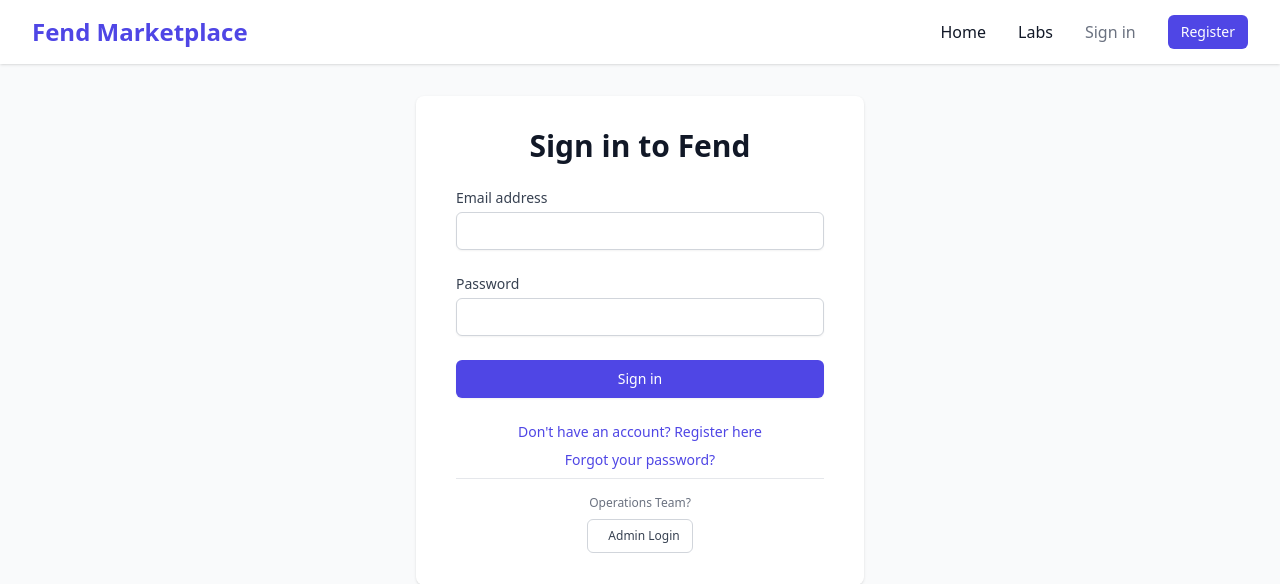
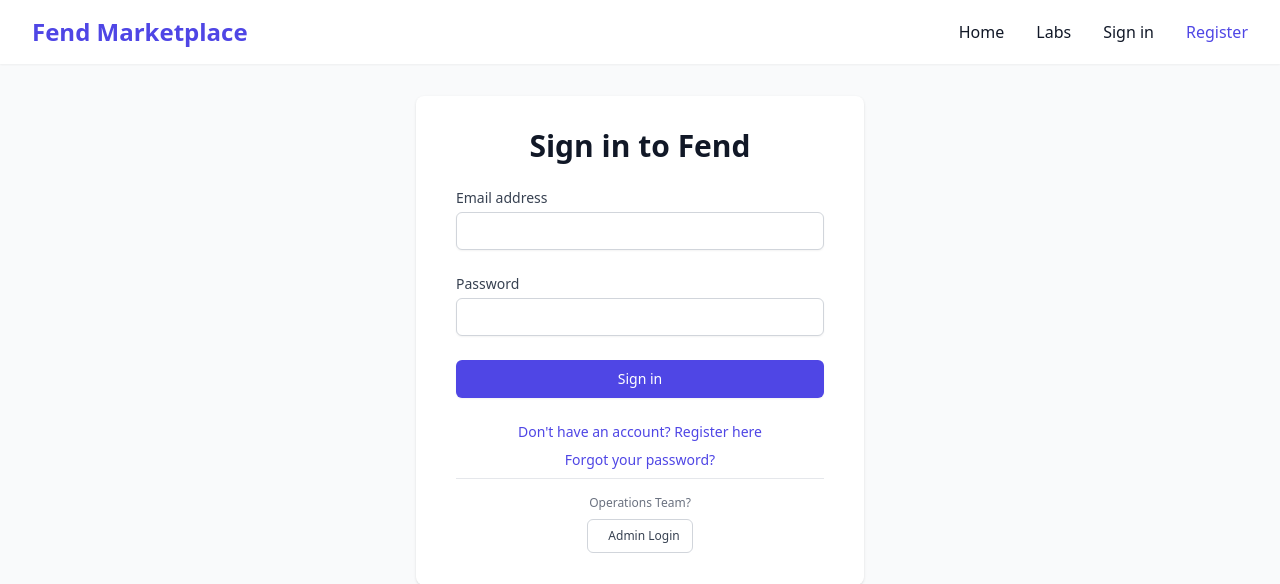
Before and after one commit to sameerhimati/fend-marketplace, a Django app: page /organizations/login/?next=/organizations/admin/featured/ in a window 1280 px wide. Shown: the top 584 px of the page. Run offline with Django 5.2, Linux system fonts and the light colour scheme; parts of the project's set-up code (start-up, migrations or seed data) failed here and were passed over; some libraries are stand-ins or nearby versions.

Commit message:
Fix marketplace navigation UI consistency across entire ecosystem
MAJOR UI/UX CONSISTENCY FIX:
- Replace old Django navigation structure with modern static site layout
- Update ALL navigation states: landing, authenticated, admin, subscription, payment
- Change from nested div structure to clean header > nav > ul > li pattern
- Add consistent sticky positioning and shadow-sm styling
- Use space-x-8 navigation spacing matching fend.ai and labs.fend.ai
- Implement proper mobile menu structure across all states
- Fix HTML semantic structure with proper header/nav tag hierarchy

CONSISTENT DESIGN ELEMENTS:
- All navigations now use: bg-white shadow-sm sticky top-0 z-50
- Uniform spacing: max-w-7xl mx-auto px-4 sm:px-6 lg:px-8 h-16
- Standard flex layout: flex justify-between items-center
- Matching typography and hover states across ecosystem

NAVIGATION STATES UPDATED:
✅ Landing/unauthenticated users
✅ Authenticated users with active subscription
✅ Admin navigation
✅ Subscription management pages
✅ Payment/registration pages
✅ Minimal approval pending state

Now marketplace.fend.ai navigation matches fend.ai and labs.fend.ai perfectly!

🤖 Generated with [Claude Code](https://claude.ai/code)

Co-Authored-By: Claude <noreply@anthropic.com>

```diff
--- a/templates/base.html
+++ b/templates/base.html
@@ -62,55 +62,46 @@
 
     {% if request.ui_state == 'minimal' %}
         <!-- Minimal header for pending approval -->
-        <div class="bg-white shadow">
-            <div class="max-w-7xl mx-auto px-4 sm:px-6 lg:px-8">
-                <div class="flex justify-center h-16">
-                    <div class="flex-shrink-0 flex items-center">
+        <header class="bg-white shadow-sm sticky top-0 z-50">
+            <nav class="max-w-7xl mx-auto px-4 sm:px-6 lg:px-8 h-16 flex justify-center items-center">
                 <span class="text-2xl font-bold text-indigo-600">Fend Marketplace</span>
-                    </div>
-                </div>
-            </div>
-        </div>
+            </nav>
+        </header>
 
     {% elif request.ui_state == 'admin' %}
     <!-- Admin navigation -->
-    <nav class="bg-white shadow">
-        <div class="max-w-7xl mx-auto px-4 sm:px-6 lg:px-8">
-            <div class="flex justify-between h-16">
-                <div class="flex">
-                    <div class="flex-shrink-0 flex items-center">
+    <header class="bg-white shadow-sm sticky top-0 z-50">
+        <nav class="max-w-7xl mx-auto px-4 sm:px-6 lg:px-8 h-16 flex justify-between items-center">
                 <a href="{% url 'admin:index' %}" class="text-2xl font-bold text-indigo-600">Fend Marketplace Admin</a>
-                    </div>
-                    <div class="hidden md:ml-6 md:flex md:space-x-8">
-                        <a href="{% url 'admin:index' %}"
-                            class="{% if request.resolver_match.url_name == 'index' %}border-indigo-500 text-gray-900{% else %}border-transparent text-gray-500 hover:text-gray-700 hover:border-gray-300{% endif %} inline-flex items-center px-1 pt-1 border-b-2 text-sm font-medium">
+
+                <ul class="nav-links hidden md:flex space-x-8 items-center">
+                    <li><a href="{% url 'admin:index' %}"
+                        class="{% if request.resolver_match.url_name == 'index' %}text-indigo-600{% else %}text-gray-900 hover:text-indigo-600{% endif %} font-medium transition-colors">
                         Dashboard
-                        </a>
-                        <a href="{% url 'admin:pending_approvals' %}"
-                            class="{% if 'approval' in request.resolver_match.url_name %}border-indigo-500 text-gray-900{% else %}border-transparent text-gray-500 hover:text-gray-700 hover:border-gray-300{% endif %} inline-flex items-center px-1 pt-1 border-b-2 text-sm font-medium">
+                    </a></li>
+                    <li><a href="{% url 'admin:pending_approvals' %}"
+                        class="{% if 'approval' in request.resolver_match.url_name %}text-indigo-600{% else %}text-gray-900 hover:text-indigo-600{% endif %} font-medium transition-colors">
                         Organizations
                         {% if pending_approvals_count > 0 %}
                             <span class="ml-2 bg-red-100 text-red-800 text-xs font-medium px-2.5 py-0.5 rounded-full">{{ pending_approvals_count }}</span>
                         {% endif %}
-                        </a>
-                        <a href="{% url 'pilots:admin_verify_pilots' %}"
-                            class="{% if 'pilot' in request.resolver_match.url_name and 'verify' in request.resolver_match.url_name %}border-indigo-500 text-gray-900{% else %}border-transparent text-gray-500 hover:text-gray-700 hover:border-gray-300{% endif %} inline-flex items-center px-1 pt-1 border-b-2 text-sm font-medium">
+                    </a></li>
+                    <li><a href="{% url 'pilots:admin_verify_pilots' %}"
+                        class="{% if 'pilot' in request.resolver_match.url_name and 'verify' in request.resolver_match.url_name %}text-indigo-600{% else %}text-gray-900 hover:text-indigo-600{% endif %} font-medium transition-colors">
                         Pilots
                         {% if pilot_count_pending > 0 %}
                             <span class="ml-2 bg-red-100 text-red-800 text-xs font-medium px-2.5 py-0.5 rounded-full">{{ pilot_count_pending }}</span>
                         {% endif %}
-                        </a>
-                        <a href="{% url 'payments:admin_payment_dashboard' %}"
-                            class="{% if 'payment' in request.resolver_match.url_name %}border-indigo-500 text-gray-900{% else %}border-transparent text-gray-500 hover:text-gray-700 hover:border-gray-300{% endif %} inline-flex items-center px-1 pt-1 border-b-2 text-sm font-medium">
+                    </a></li>
+                    <li><a href="{% url 'payments:admin_payment_dashboard' %}"
+                        class="{% if 'payment' in request.resolver_match.url_name %}text-indigo-600{% else %}text-gray-900 hover:text-indigo-600{% endif %} font-medium transition-colors">
                         Payments
                         {% if payment_stats.pending_count > 0 %}
                             <span class="ml-2 bg-red-100 text-red-800 text-xs font-medium px-2.5 py-0.5 rounded-full">{{ payment_stats.pending_count }}</span>
                         {% endif %}
-                        </a>
-                    </div>
-                </div>
-                <div class="flex items-center">
-                    <div class="ml-3 relative">
+                    </a></li>
+                </ul>
+
                 <div class="flex items-center space-x-4">
                     <div class="relative">
                                 <button type="button" id="user-menu-button" class="text-gray-700 flex items-center space-x-2">
@@ -138,22 +129,16 @@
                         </div>
                     </div>
                 </div>
-            </div>
-        </div>
             </nav>
+        </header>
 
     {% elif request.ui_state == 'subscription' %}
         <!-- Header for subscription pages -->
-        <nav class="bg-white shadow">
-            <div class="max-w-7xl mx-auto px-4 sm:px-6 lg:px-8">
-                <div class="flex justify-between h-16">
-                    <div class="flex-shrink-0 flex items-center">
+        <header class="bg-white shadow-sm sticky top-0 z-50">
+            <nav class="max-w-7xl mx-auto px-4 sm:px-6 lg:px-8 h-16 flex justify-between items-center">
                 <span class="text-2xl font-bold text-indigo-600 cursor-default">Fend Marketplace</span>
-                    </div>
 
                 <!-- Logout option -->
-                    <div class="flex items-center">
-                        <div class="ml-3 relative">
                 <div class="flex items-center space-x-4">
                     <div class="relative">
                                     <button type="button" id="user-menu-button" class="text-gray-700 flex items-center space-x-2">
@@ -190,61 +175,50 @@
                         </div>
                     </div>
                 </div>
-            </div>
             </nav>
+        </header>
     {% elif request.ui_state == 'landing' %}
         <!-- Landing page or unauthenticated user gets minimal header -->
-        <nav class="bg-white shadow">
-            <div class="max-w-7xl mx-auto px-4 sm:px-6 lg:px-8">
-                <div class="flex justify-between h-16">
-                    <div class="flex-shrink-0 flex items-center">
+        <header class="bg-white shadow-sm sticky top-0 z-50">
+            <nav class="max-w-7xl mx-auto px-4 sm:px-6 lg:px-8 h-16 flex justify-between items-center">
                 <a href="/" class="text-2xl font-bold text-indigo-600">Fend Marketplace</a>
-                    </div>
 
                 <!-- Desktop Menu -->
-                    <div class="hidden md:flex items-center space-x-8">
-                        <a href="https://fend.ai/" class="text-gray-900 hover:text-indigo-600 font-medium transition-colors">Home</a>
-                        <a href="https://labs.fend.ai" class="text-gray-900 hover:text-indigo-600 font-medium transition-colors">Labs</a>
-                        <a href="{% url 'organizations:login' %}" class="text-gray-500 hover:text-gray-700">Sign in</a>
-                        <a href="{% url 'organizations:register' %}" class="inline-flex items-center px-3 py-1.5 border border-transparent text-sm font-medium rounded-md text-white bg-indigo-600 hover:bg-indigo-700">
-                            Register
-                        </a>
-                    </div>
+                <ul class="nav-links hidden md:flex space-x-8 items-center">
+                    <li><a href="https://fend.ai/" class="text-gray-900 hover:text-indigo-600 font-medium transition-colors">Home</a></li>
+                    <li><a href="https://labs.fend.ai" class="text-gray-900 hover:text-indigo-600 font-medium transition-colors">Labs</a></li>
+                    <li><a href="{% url 'organizations:login' %}" class="text-gray-900 hover:text-indigo-600 font-medium transition-colors">Sign in</a></li>
+                    <li><a href="{% url 'organizations:register' %}" class="text-indigo-600 font-medium hover:text-indigo-700">Register</a></li>
+                </ul>
 
                 <!-- Mobile Menu Button -->
-                    <button type="button" class="md:hidden p-2 rounded-md text-gray-600 hover:text-gray-900 hover:bg-gray-100 focus:outline-none focus:ring-2 focus:ring-indigo-500" id="mobile-menu-button-landing">
+                <button id="mobile-menu-button-landing" class="md:hidden p-2 rounded-md text-gray-600 hover:text-gray-900 hover:bg-gray-100 focus:outline-none focus:ring-2 focus:ring-indigo-500">
                     <svg class="h-6 w-6" fill="none" stroke="currentColor" viewBox="0 0 24 24">
                         <path stroke-linecap="round" stroke-linejoin="round" stroke-width="2" d="M4 6h16M4 12h16M4 18h16"></path>
                     </svg>
                 </button>
-                </div>
+            </nav>
 
             <!-- Mobile Menu Dropdown -->
-                <div id="mobile-menu-landing" class="hidden md:hidden border-t border-gray-200">
+            <div id="mobile-menu-landing" class="hidden md:hidden bg-white border-t border-gray-100">
                 <div class="px-4 py-3 space-y-2">
                     <a href="https://fend.ai/" class="block px-3 py-2 rounded-md text-base font-medium text-gray-700 hover:text-indigo-600 hover:bg-gray-50">Home</a>
                     <a href="https://labs.fend.ai" class="block px-3 py-2 rounded-md text-base font-medium text-gray-700 hover:text-indigo-600 hover:bg-gray-50">Labs</a>
                     <div class="pt-2 border-t border-gray-200">
-                            <a href="{% url 'organizations:login' %}" class="block px-3 py-2 rounded-md text-base font-medium text-gray-700 hover:text-gray-900 hover:bg-gray-50">Sign in</a>
-                            <a href="{% url 'organizations:register' %}" class="block px-3 py-2 rounded-md text-base font-medium text-white bg-indigo-600 hover:bg-indigo-700 text-center">Register</a>
+                        <a href="{% url 'organizations:login' %}" class="block px-3 py-2 rounded-md text-base font-medium text-gray-700 hover:text-indigo-600 hover:bg-gray-50">Sign in</a>
+                        <a href="{% url 'organizations:register' %}" class="block px-3 py-2 rounded-md text-base font-medium text-indigo-600 hover:text-indigo-700 hover:bg-indigo-50">Register</a>
                     </div>
                 </div>
             </div>
-            </div>
-        </nav>
+        </header>
     {% elif request.ui_state == 'payment' %}
         <!-- Minimal header for payment/registration pages -->
-        <nav class="bg-white shadow">
-            <div class="max-w-7xl mx-auto px-4 sm:px-6 lg:px-8">
-                <div class="flex justify-between h-16">
-                    <div class="flex-shrink-0 flex items-center">
+        <header class="bg-white shadow-sm sticky top-0 z-50">
+            <nav class="max-w-7xl mx-auto px-4 sm:px-6 lg:px-8 h-16 flex justify-between items-center">
                 <a href="{% url 'payments:subscription_detail' %}" class="text-2xl font-bold text-indigo-600">Fend Marketplace</a>
-                    </div>
 
                 <!-- Always show user menu on payment/registration pages if logged in -->
                 {% if user.is_authenticated %}
-                    <div class="flex items-center">
-                        <div class="ml-3 relative">
                 <div class="flex items-center space-x-4">
                     <div class="relative">
                                     <button type="button" id="user-menu-button" class="text-gray-700 flex items-center space-x-2">
@@ -274,36 +248,34 @@
                     </div>
                     {% endif %}
                 </div>
-            </div>
             </nav>
+        </header>
     {% else %}
         <!-- Full navigation for authenticated users with active subscription -->
-        <nav class="bg-white shadow">
-            <div class="max-w-7xl mx-auto px-4 sm:px-6 lg:px-8">
-                <div class="flex justify-between h-16">
-                    <div class="flex">
-                        <div class="flex-shrink-0 flex items-center">
+        <header class="bg-white shadow-sm sticky top-0 z-50">
+            <nav class="max-w-7xl mx-auto px-4 sm:px-6 lg:px-8 h-16 flex justify-between items-center">
                 <a href="{% url 'organizations:dashboard' %}" class="text-2xl font-bold text-indigo-600">Fend Marketplace</a>
-                        </div>
-                        <div class="hidden md:ml-6 md:flex md:space-x-8">
-                            <a href="{% url 'organizations:dashboard' %}"
-                            class="nav-link {% if request.resolver_match.url_name == 'dashboard' or request.resolver_match.url_name == 'enterprise_dashboard' or request.resolver_match.url_name == 'startup_dashboard' %}active{% endif %}">
+
+                <ul class="nav-links hidden md:flex space-x-8 items-center">
+                    <li><a href="{% url 'organizations:dashboard' %}"
+                        class="nav-link {% if request.resolver_match.url_name == 'dashboard' or request.resolver_match.url_name == 'enterprise_dashboard' or request.resolver_match.url_name == 'startup_dashboard' %}active{% endif %} text-gray-900 hover:text-indigo-600 font-medium transition-colors">
                         Dashboard
-                            </a>
-                            <a href="{% url 'pilots:list' %}"
-                            class="nav-link {% if request.resolver_match.url_name == 'list' and request.resolver_match.app_name == 'pilots' %}active{% endif %}">
+                    </a></li>
+                    <li><a href="{% url 'pilots:list' %}"
+                        class="nav-link {% if request.resolver_match.url_name == 'list' and request.resolver_match.app_name == 'pilots' %}active{% endif %} text-gray-900 hover:text-indigo-600 font-medium transition-colors">
                         Pilots
-                            </a>
-                            <a href="{% url 'organizations:deals' %}"
-                            class="nav-link {% if request.resolver_match.url_name == 'deals' %}active{% endif %}">
+                    </a></li>
+                    <li><a href="{% url 'organizations:deals' %}"
+                        class="nav-link {% if request.resolver_match.url_name == 'deals' %}active{% endif %} text-gray-900 hover:text-indigo-600 font-medium transition-colors">
                         Deals
-                            </a>
-                            <a href="{% url 'organizations:directory' %}"
-                            class="nav-link {% if request.resolver_match.url_name == 'directory' %}active{% endif %}">
+                    </a></li>
+                    <li><a href="{% url 'organizations:directory' %}"
+                        class="nav-link {% if request.resolver_match.url_name == 'directory' %}active{% endif %} text-gray-900 hover:text-indigo-600 font-medium transition-colors">
                         Organizations
-                            </a>
-                        </div>
-                    </div>
+                    </a></li>
+                </ul>
+
+                <div class="flex items-center space-x-4">
                     <div class="flex items-center">
                         {% if user.is_authenticated and user.organization.type == 'enterprise' %}
                         <div class="hidden md:block mr-4">
@@ -365,17 +337,17 @@
                             </div>
                         </div>
 
+
                     <!-- Mobile Menu Button -->
-                        <button type="button" class="md:hidden p-2 rounded-md text-gray-600 hover:text-gray-900 hover:bg-gray-100 focus:outline-none focus:ring-2 focus:ring-indigo-500" id="mobile-menu-button-authenticated">
+                    <button id="mobile-menu-button-authenticated" class="md:hidden p-2 rounded-md text-gray-600 hover:text-gray-900 hover:bg-gray-100 focus:outline-none focus:ring-2 focus:ring-indigo-500">
                         <svg class="h-6 w-6" fill="none" stroke="currentColor" viewBox="0 0 24 24">
                             <path stroke-linecap="round" stroke-linejoin="round" stroke-width="2" d="M4 6h16M4 12h16M4 18h16"></path>
                         </svg>
                     </button>
                 </div>
-                </div>
 
             <!-- Mobile Menu Dropdown for Authenticated Users -->
-                <div id="mobile-menu-authenticated" class="hidden md:hidden border-t border-gray-200">
+            <div id="mobile-menu-authenticated" class="hidden md:hidden bg-white border-t border-gray-100">
                     <div class="px-4 py-3 space-y-2">
                         <a href="{% url 'organizations:dashboard' %}" class="block px-3 py-2 rounded-md text-base font-medium text-gray-700 hover:text-gray-900 hover:bg-gray-50">Dashboard</a>
                         <a href="{% url 'pilots:list' %}" class="block px-3 py-2 rounded-md text-base font-medium text-gray-700 hover:text-gray-900 hover:bg-gray-50">Pilots</a>
@@ -406,8 +378,8 @@
                         </div>
                     </div>
                 </div>
-            </div>
             </nav>
+        </header>
     {% endif %}
 
     <main class="flex-1">
```
Lines whose indentation alone changed are shown as unchanged.
